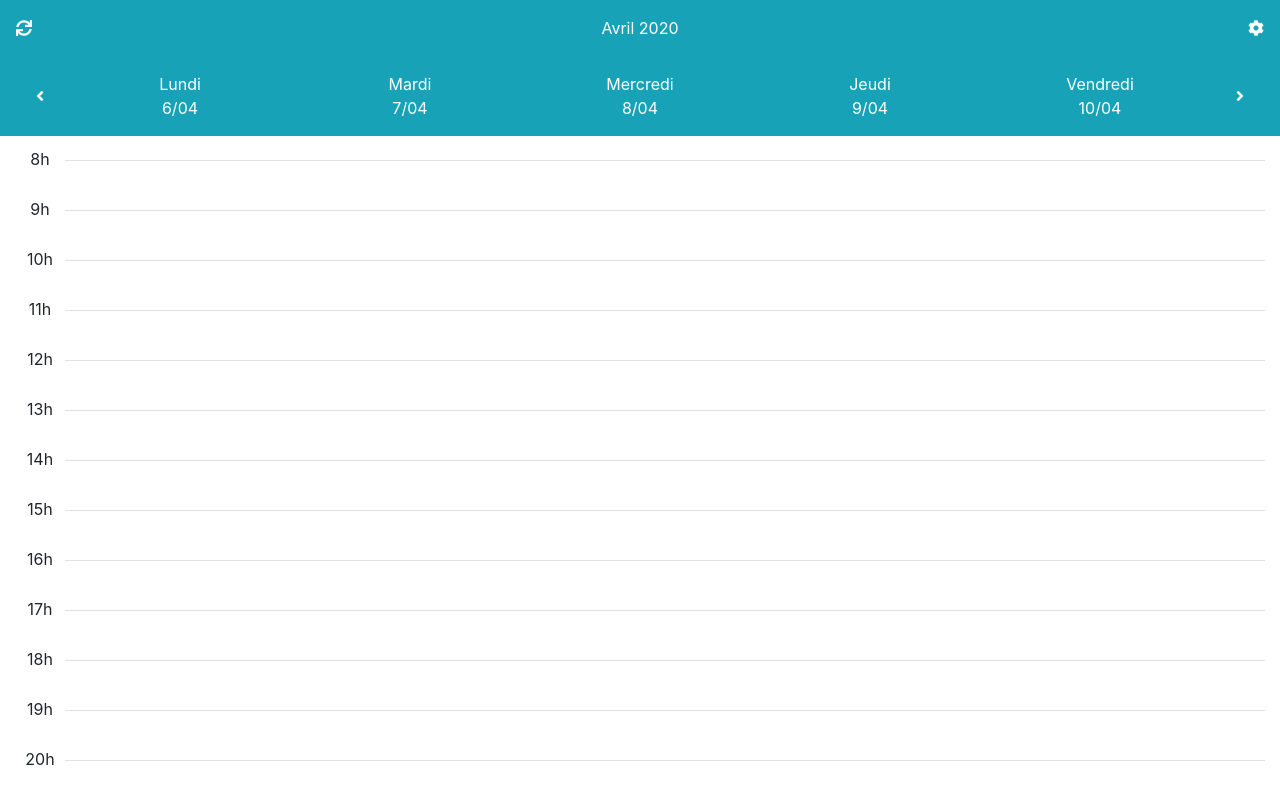
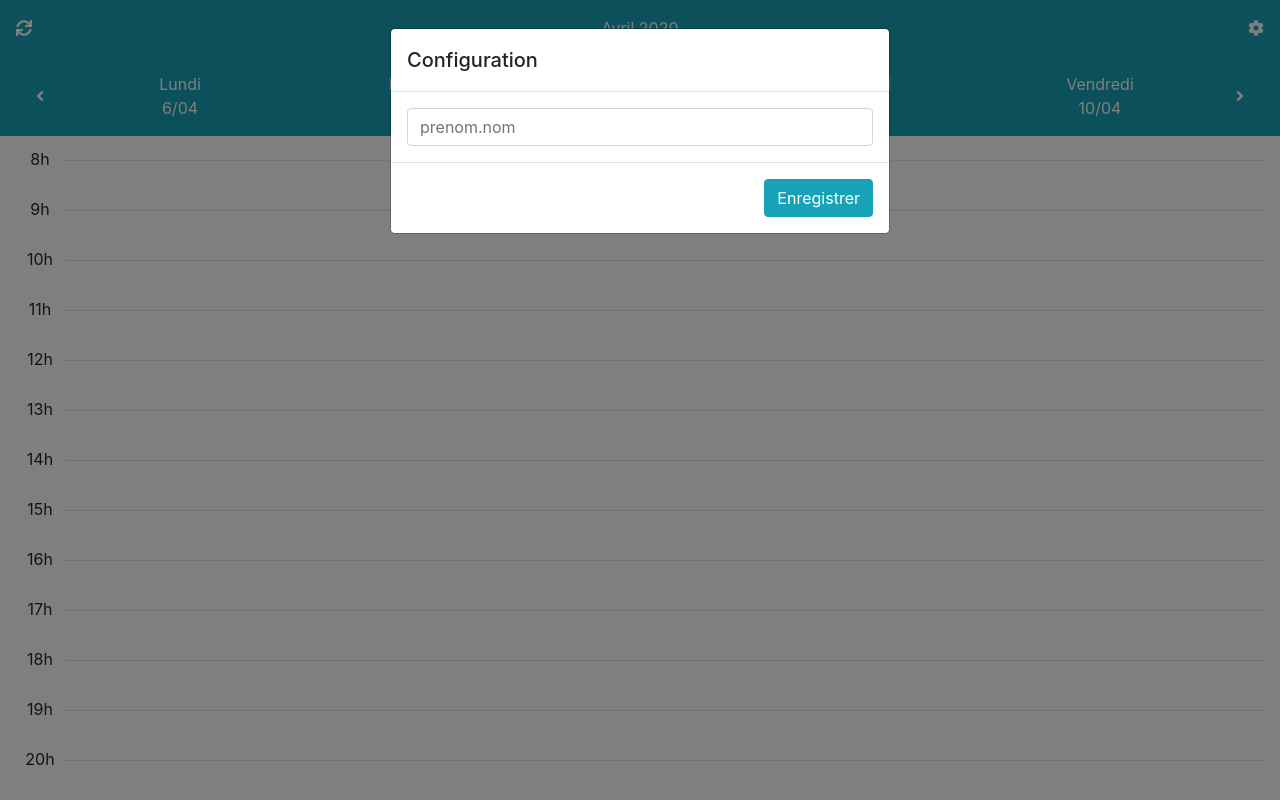
Before and after one commit to edt-epsi/edt-epsi-client, a Vue app: page / in a window 1280 px wide. Built offline with nearby package versions, Linux system fonts and the light colour scheme.

Commit message:
Ajout configuration

```diff
--- a/src/App.vue
+++ b/src/App.vue
@@ -9,7 +9,7 @@
       <span class="navbar-text mr-auto text-white text-capitalize">{{ showMonthYear }}</span>
       <ul class="navbar-nav">
         <li class="nav-item">
-          <a class="nav-link text-white" href="#"><i class="fas fa-cog"></i></a>
+          <a class="nav-link text-white" href="#" data-toggle="modal" data-target="#configModal"><i class="fas fa-cog"></i></a>
         </li>
       </ul>
     </nav>
@@ -111,6 +111,22 @@
         </div>
       </div>
     </main>
+    <!-- Modal -->
+    <div class="modal fade" id="configModal" data-backdrop="static" tabindex="-1" role="dialog" aria-labelledby="configModalLabel" aria-hidden="true">
+      <div class="modal-dialog" role="document">
+        <div class="modal-content">
+          <div class="modal-header">
+            <h5 class="modal-title" id="configModalLabel">Configuration</h5>
+          </div>
+          <div class="modal-body">
+            <input type="text" class="form-control" v-model="newTel" placeholder="prenom.nom">
+          </div>
+          <div class="modal-footer">
+            <button type="button" class="btn btn-info" data-dismiss="modal" @click="persistTel">Enregistrer</button>
+          </div>
+        </div>
+      </div>
+    </div>
   </div>
 </template>
 
@@ -120,7 +136,9 @@ export default {
   name: 'app',
   data () {
     return {
-      showDate: window.DateTime.local()
+      showDate: window.DateTime.local(),
+      tel: '',
+      newTel: ''
     }
   },
   computed: {
@@ -161,6 +179,16 @@ export default {
     },
     hasSelect (date) {
       return this.showDate.day === date.day
+    },
+    persistTel () {
+      this.tel = window.localStorage.tel = this.newTel
+    }
+  },
+  mounted () {
+    if (window.localStorage.tel) {
+      this.newTel = this.tel = window.localStorage.tel
+    } else {
+      window.$('#configModal').modal()
     }
   }
 }
```
